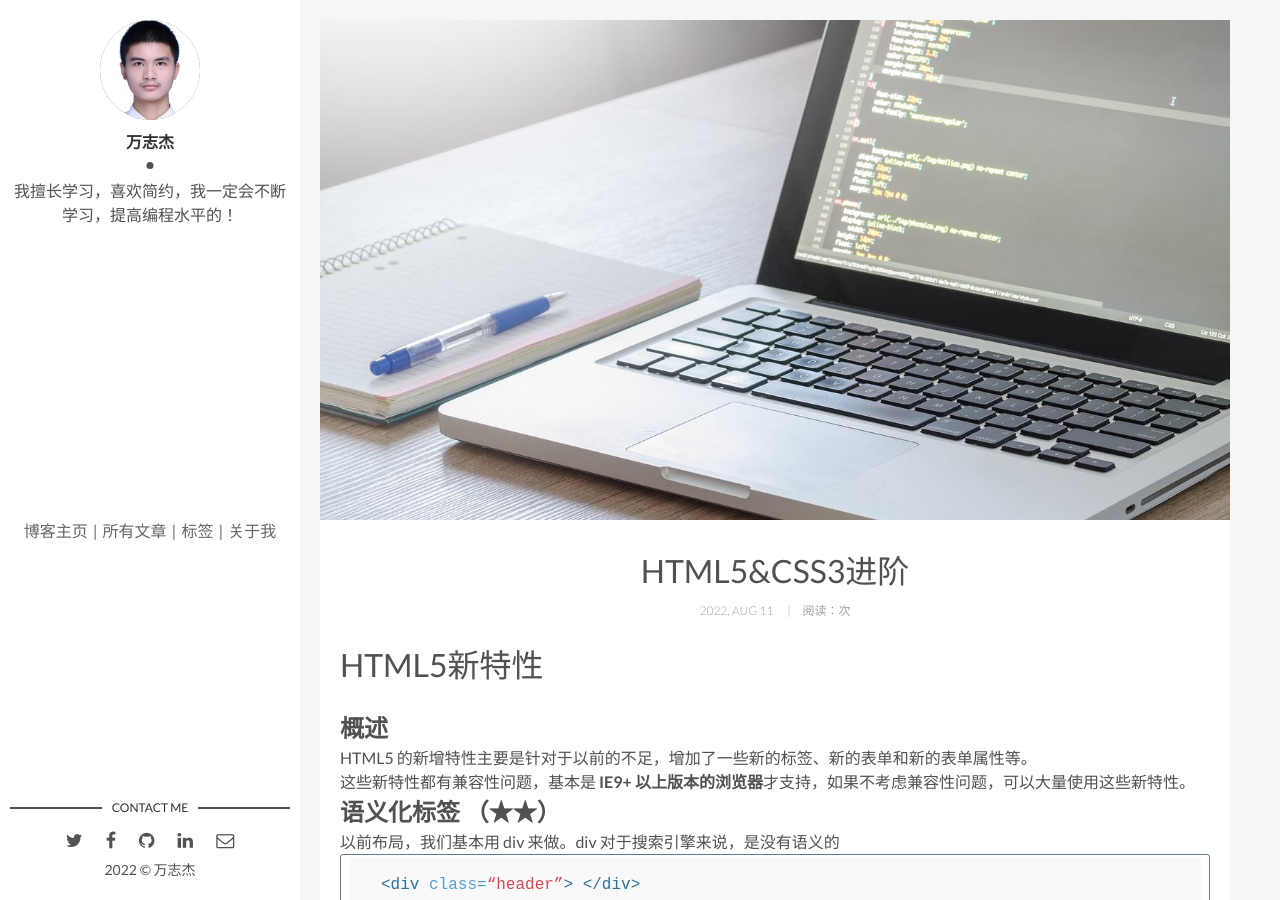
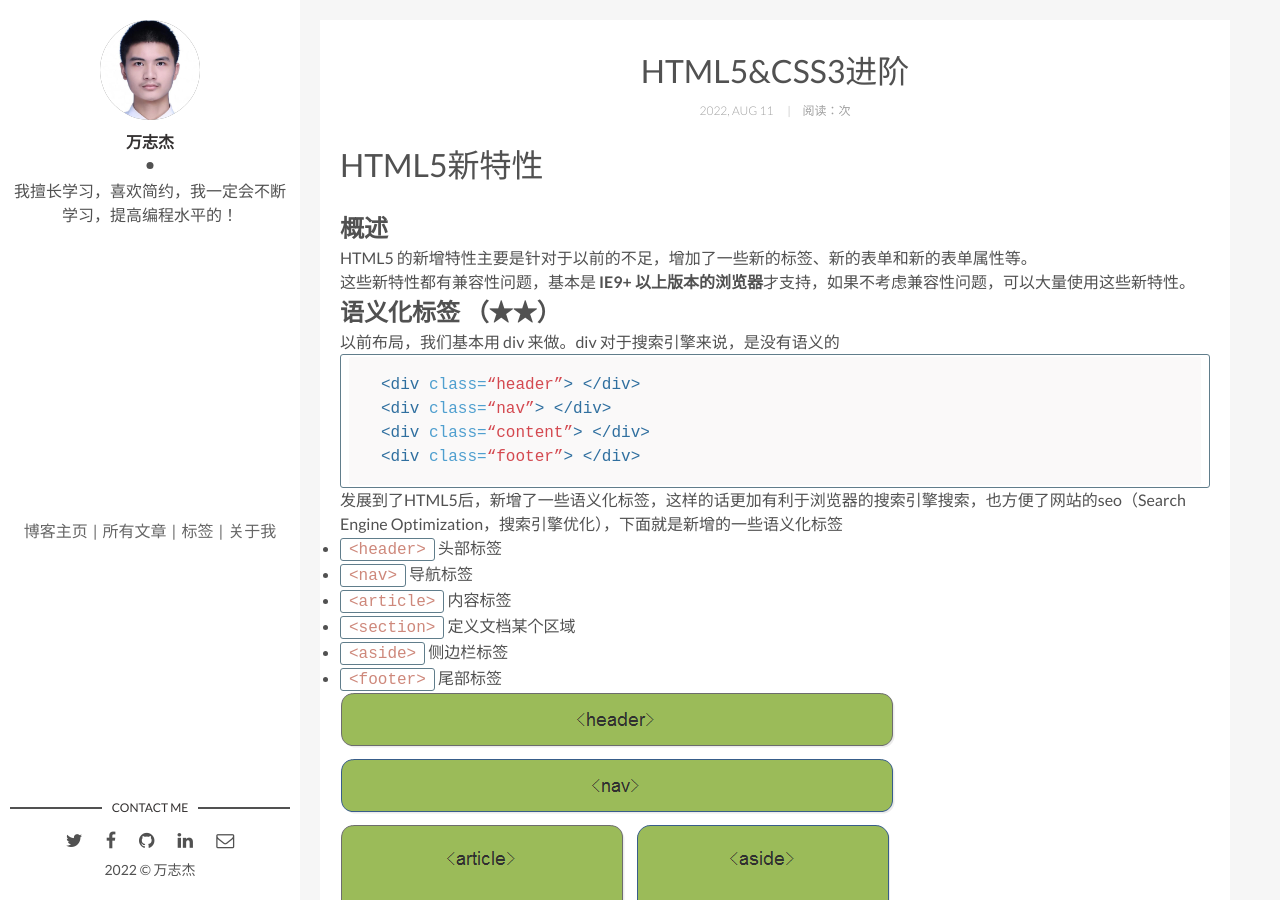
Before and after one commit to 19991010wan/wanBlog_Chinese, a Jekyll site: the page built from _posts/2022-08-12-HTML5&CSS3进阶.markdown, in a window 1280 px wide and 900 px high. Built offline with Jekyll 4.4.1, drawn with Linux system fonts in a browser that asks for light colours; nearby versions of some CDN libraries; comment, search, counter and statistics services are not loaded.

Commit message:
update doc

```diff
--- a/_posts/2022-08-12-HTML5&CSS3进阶.markdown
+++ b/_posts/2022-08-12-HTML5&CSS3进阶.markdown
@@ -3,7 +3,7 @@ layout: post
 title: HTML5&CSS3进阶
 date: 2022-08-12 00:00:00 +0300
 description: You’ll find this post in your `_posts` directory. Go ahead and edit it and re-build the site to see your changes. # Add post description (optional)
-img: html5-css3.jpg # Add image post (optional)
+img: # Add image post (optional)
 tags: [HTML5, CSS3] # add tag
 ---
 
```
